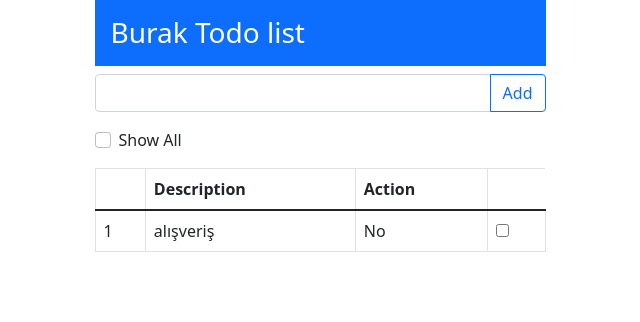
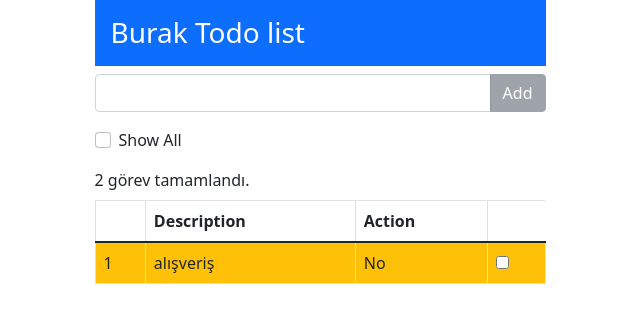
Before and after one commit to ozzkan-burak/angular12-todo-app, an Angular app in the folder todo-app/: page / in a window 1280 px wide. Shown: the top 322 px of the page, without its empty margins (320-960 px from the left). Built offline with nearby package versions, Linux system fonts and the light colour scheme.

Commit message:
episode9

```diff
--- a/todo-app/src/app/todo/todo.component.html
+++ b/todo-app/src/app/todo/todo.component.html
@@ -6,15 +6,34 @@
       </h3>
 
       <div class="input-group mb-3">
-        <input #todo type="text" class="form-control" (keyup.enter)="addItem(todo.value); todo.value=''"/>
-        <button class="btn btn-outline-primary" (click)="addItem(todo.value); todo.value=''">Add</button>
+        <input
+          #todo
+          [(ngModel)]="inputText"
+          type="text"
+          class="form-control"
+          (keyup.enter)="addItem()"/>
+        <button
+          [class.disabled]="todo.value.length == 0"
+          [class]="getBtnClasses()"
+          class="btn"
+          (click)="addItem()">
+          Add
+        </button>
       </div>
       <div class="form-check mb-3">
         <input type="checkbox" [(ngModel)]="displayAll" class="form-check-input" name="" id="displayAll" />
         <label for="displayAll" class="form-check-label">Show All</label>
+      </div>
 
+      <div class="my-2">
+        {{ displayCount()}} görev tamamlandı.
       </div>
-      <table class="table table-bordered" *ngIf="getItems().length > 0">
+      <div class="alert alert-warning" *ngIf="getItems().length == 0 else itemsTable">
+        Tüm görevler tamamlandı
+      </div>
+
+      <ng-template #itemsTable>
+        <table class="table table-bordered">
           <thead>
             <tr>
               <th></th>
@@ -23,24 +42,42 @@
             </tr>
           </thead>
           <tbody>
-          <tr *ngFor="let item of getItems(); let i = index">
+            <tr *ngFor="let item of getItems(); let i = index" [class]="{'bg-primary':item.status, 'bg-warning': !item.status}">
               <td>{{i + 1}}</td>
               <td>{{item.description}}</td>
               <td>
                 <!-- <div *ngIf="item.status">Yes</div>
                 <div *ngIf="!item.status">No</div> -->
-              <div [ngSwitch]="item.status">
+                <!-- <div [ngSwitch]="item.status">
                   <div *ngSwitchCase="true">Yes</div>
                   <div *ngSwitchCase="false">No</div>
+                </div> -->
+
+                <!-- if -else bloğu -->
+                <!-- <div *ngIf="item.status; else noTemplate">Yes</div>
+                <ng-template #noTemplate>No</ng-template> -->
+
+                <!-- if-then bloğu -->
+
+                <!-- <div *ngIf="item.status; then noTemplate">
+                  Burası gösterilmez
                 </div>
+                <ng-template #noTemplate>No</ng-template> -->
+
+                  <!-- if-then else bloğu -->
+
+                  <div *ngIf="item.status; then yesTemplate else noTemplate">
+                    Burası gösterilmez
+                  </div>
+                  <ng-template #noTemplate>No</ng-template>
+                  <ng-template #yesTemplate>Yes</ng-template>
+
               </td>
               <td><input type="checkbox" [(ngModel)]="item.status" class="form-checkbox-input" /></td>
             </tr>
           </tbody>
         </table>
-      <div class="alert alert-warning" *ngIf="getItems().length == 0">
-        Listede gösterilecek öğe yok
+      </ng-template>
     </div>
   </div>
 </div>
-</div>
--- a/todo-app/src/app/todo/todo.component.ts
+++ b/todo-app/src/app/todo/todo.component.ts
@@ -10,6 +10,7 @@ import { TodoItem } from '../todoItem';
 export class TodoComponent {
 
   displayAll: boolean = false;
+  inputText: string = "";
 
   constructor() { }
 
@@ -27,11 +28,24 @@ export class TodoComponent {
     return this.todoModel.items.filter(item => item.status === false);
   }
 
-  addItem(value: string) {
-    if(value != '') {
-      this.todoModel.items.push({description: value, status: false});
+  addItem() {
+    if(this.inputText!= '') {
+      this.todoModel.items.push({description: this.inputText, status: false});
+      this.inputText = '';
     } else {
       alert('todo boş gönderilemez');
     }
   }
+
+  displayCount() {
+    return this.todoModel.items.filter(i => i.status).length;
+  }
+
+  getBtnClasses() {
+    return{
+      'disabled': this.inputText.length == 0,
+      'btn-secondary': this.inputText.length == 0,
+      'btn-primary': this.inputText.length > 0
+    }
+  }
 }
```
Lines whose indentation alone changed are shown as unchanged.
